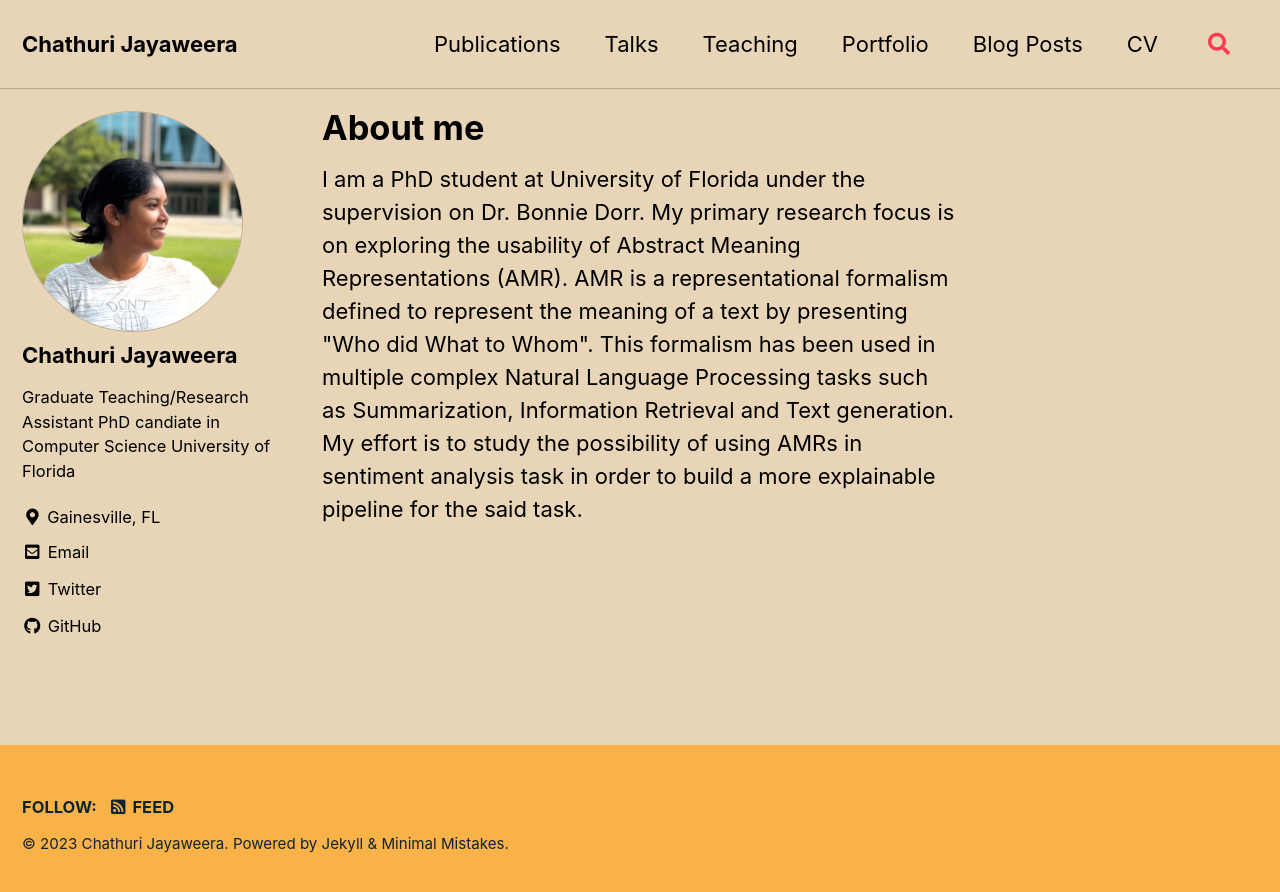
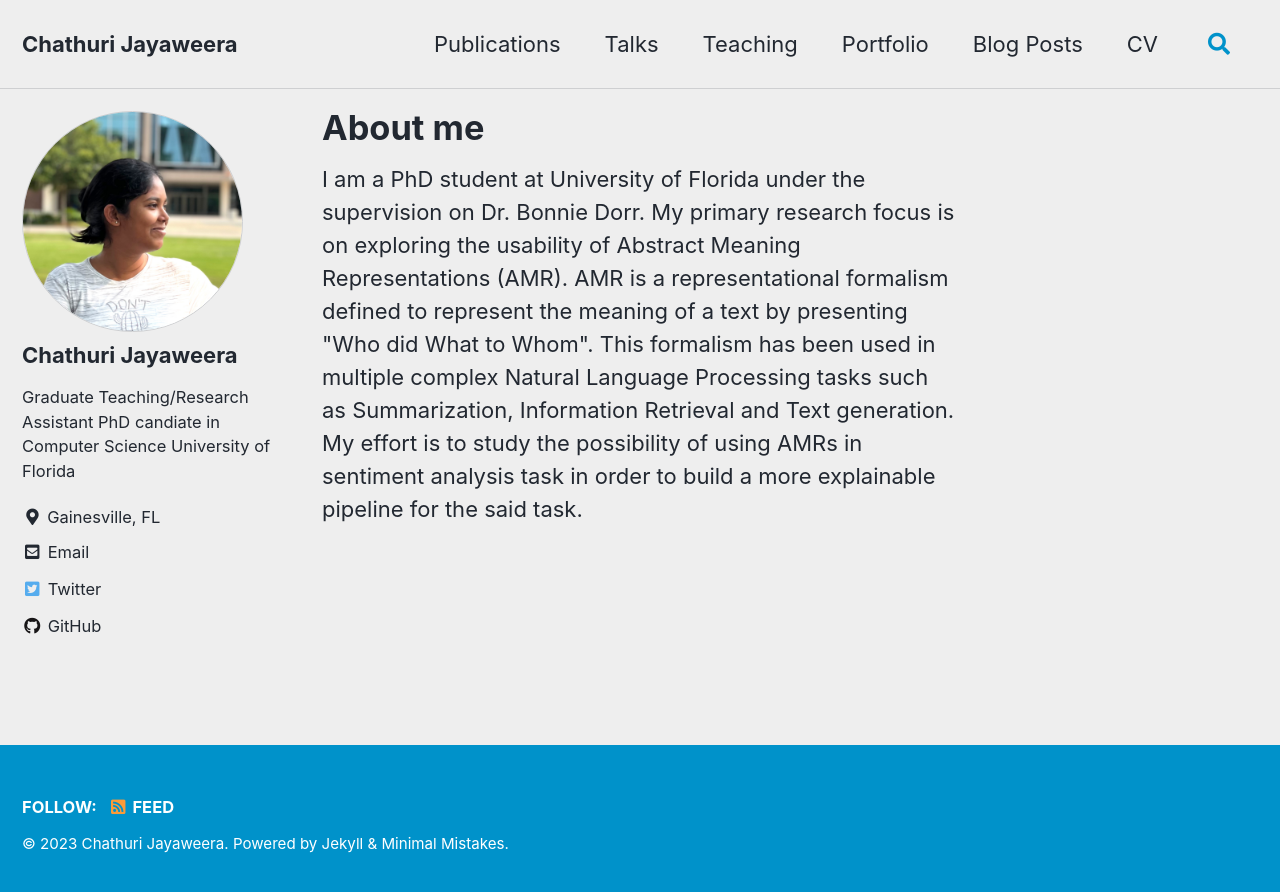
Before and after one commit to chestnutjay/chestnutjay.github.io, a Jekyll site: the page built from index.html, in a window 1280 px wide. Shown: the top 892 px of the page. Built offline with Jekyll 4.4.1, drawn with Linux system fonts in a browser that asks for light colours; cached includes are drawn as plain includes; the list of posts is cut into pages by our own code.

Commit message:
chnaged the skin to air

```diff
--- a/_config.yml
+++ b/_config.yml
@@ -12,7 +12,7 @@
 
 # theme                  : "minimal-mistakes-jekyll"
 remote_theme             : "mmistakes/minimal-mistakes@4.24.0"
-minimal_mistakes_skin    : "sunrise"
+minimal_mistakes_skin    : "air"
 # "default" "air", "aqua", "contrast", "dark", "dirt", "neon", "mint", "plum", "sunrise"
 
 # Site Settings
```
